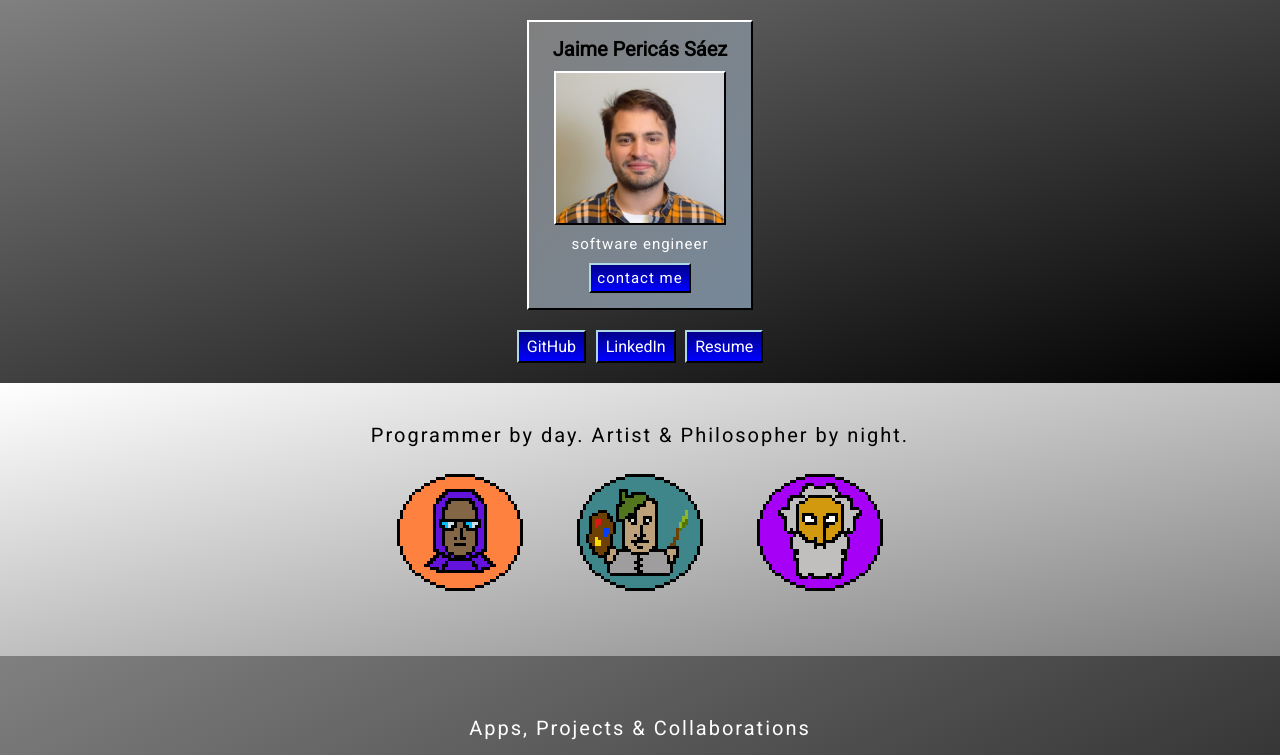
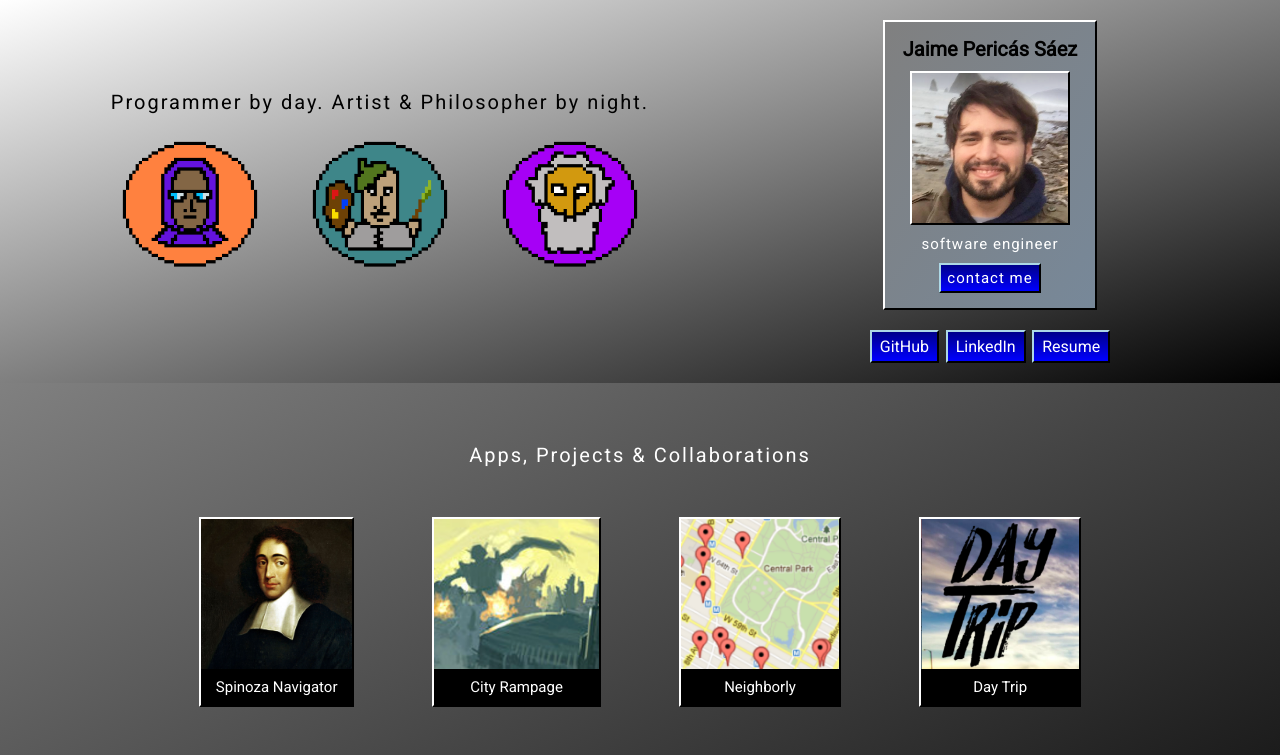
Before and after one commit to jaimefps/personal_website, a React (Create React App) app: page / in a window 1280 px wide. Shown: the top 755 px of the page. Built offline with nearby package versions, Linux system fonts and the light colour scheme.

Commit message:
new layout

```diff
--- a/src/assets/styles/Pixels.css
+++ b/src/assets/styles/Pixels.css
@@ -1,13 +1,16 @@
 .pixels-container {
   display: flex;
   padding: 40px;
-  background: -webkit-linear-gradient(left top, white, grey);
-  background: -o-linear-gradient(bottom right, white, grey);
-  background: -moz-linear-gradient(bottom right, white, grey);
-  background: linear-gradient(to bottom right, white, grey);
+  padding-left: 0px;
+  /*background: -webkit-linear-gradient(left top, grey, black);
+  background: -o-linear-gradient(bottom right, grey, black);
+  background: -moz-linear-gradient(bottom right, grey, black);
+  background: linear-gradient(to bottom right, grey, black);*/
   display: flex;
   flex-direction: column;
   align-items: center;
+  justify-content: center;
+  width: 100%;
 }
 .description {
   font-family: Roboto;
@@ -15,8 +18,8 @@
   letter-spacing: 2px;
 }
 .pixel-img {
-  height: 150px;
-  width: 150px;
+  height: 160px;
+  width: 160px;
   margin-top: 15px;
   margin-left: 15px;
   margin-right: 15px;
--- a/src/assets/styles/Profile.css
+++ b/src/assets/styles/Profile.css
@@ -1,12 +1,21 @@
+.wrap {
+  display: flex;
+  background: -webkit-linear-gradient(left top, white, black);
+  background: -o-linear-gradient(bottom right, white, black);
+  background: -moz-linear-gradient(bottom right, white, black);
+  background: linear-gradient(to bottom right, white, black);
+}
 .profile-container {
-  background: -webkit-linear-gradient(left top, grey, black);
-  background: -o-linear-gradient(bottom right, grey, black);
-  background: -moz-linear-gradient(bottom right, grey, black);
-  background: linear-gradient(to bottom right, grey, black);
+  /*background: -webkit-linear-gradient(left top, white, grey);
+  background: -o-linear-gradient(bottom right, white, grey);
+  background: -moz-linear-gradient(bottom right, white, grey);
+  background: linear-gradient(to bottom right, white, grey);*/
   display: flex;
   flex-direction: column;
   align-items: center;
   padding-bottom: 20px;
+  padding-right: 100px;
+  width: 50%;
 }
 .profile-info {
   margin: 20px;
@@ -69,7 +78,7 @@
   background: linear-gradient(blue, aqua);
 }
 .bttns {
-  width: 20%;
+  width: 65%;
   display: flex;
   justify-content: space-around;
 }
--- a/src/components/App.js
+++ b/src/components/App.js
@@ -10,8 +10,8 @@ class App extends Component {
   render() {
     return (
       <div className="App">
+        {/*<Pixels />*/}
         <Profile />
-        <Pixels />
         <Projects />
         <Contact />
       </div>
--- a/src/components/Profile.js
+++ b/src/components/Profile.js
@@ -1,12 +1,28 @@
 import React, { Component } from 'react';
 
 import me from '../assets/images/profile/me.png';
+import artist from '../assets/images/pixels/artist.png';
+import hacker from '../assets/images/pixels/hacker.png';
+import philosopher from '../assets/images/pixels/philosopher.png';
 
+import '../assets/styles/Pixels.css';
 import '../assets/styles/Profile.css';
 
 class Profile extends Component {
   render() {
     return (
+      <div className="wrap">
+
+
+      <div className="pixels-container">
+            <div className='description'> Programmer by day. Artist & Philosopher by night. </div>
+            <div className="imgs-container">
+              <img className='pixel-img' src={hacker} />
+              <img className='pixel-img' src={artist} />
+              <img className='pixel-img' src={philosopher} />
+            </div>
+      </div>
+
       <div className="profile-container">
             <div className="profile-info">
               <div className="name"> Jaime Pericás Sáez </div>
@@ -22,6 +38,7 @@ class Profile extends Component {
               <div><a target='_blank' href='https://docs.google.com/document/d/1bFQezsn2kNOR8GXDXdSPuME2LK4F7yWD0nseItrXals/edit?usp=sharing'> Resume </a></div>
             </div>
       </div>
+      </div>
     );
   }
 }
```
Also changed, not shown: src/assets/images/profile/me.png. Lines whose indentation alone changed are shown as unchanged.
